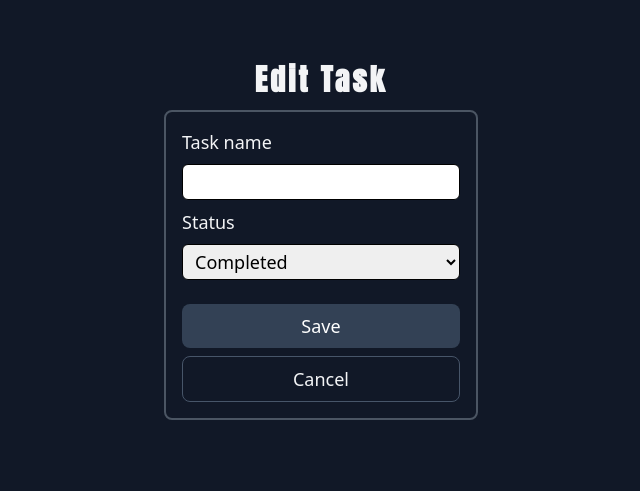
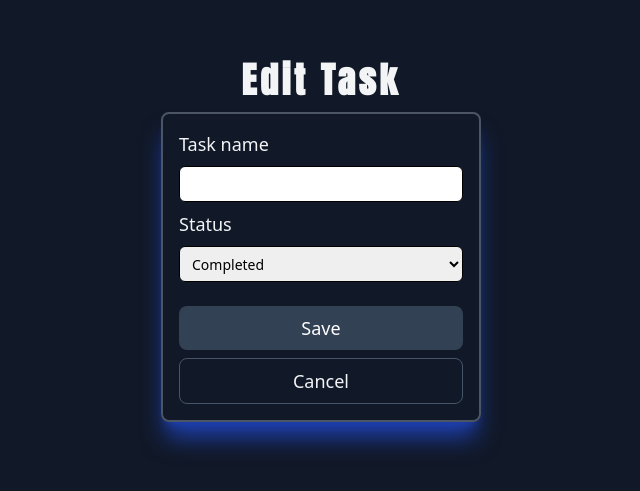
Before and after one commit to JoseluisDev24/entregable-react-bios, a React (Vite) app: page /edit-task in a window 1280 px wide. Shown: the part 159-650 px from the top of the page, without its empty margins (319-959 px from the left). Built offline with nearby package versions, Linux system fonts and the light colour scheme; data requests are answered from the project's data file; the HTML template or start-up script is replaced by a standard one.

Commit message:
shadow for EditTask form

```diff
--- a/src/components/TodoItem/TodoItem.jsx
+++ b/src/components/TodoItem/TodoItem.jsx
@@ -1,5 +1,5 @@
 import React from "react";
-import { Link, Routes, Route } from "react-router-dom";
+import { Link } from "react-router-dom";
 
 function TodoItem({ task, setTasks, handleSetCompleted }) {
   const handleDeleteTask = async (id) => {
--- a/src/components/pages/EditTask/EditTask.jsx
+++ b/src/components/pages/EditTask/EditTask.jsx
@@ -5,23 +5,23 @@ function EditTask({ tasks }) {
   return (
     <div className="bg-gray-900 min-h-screen h-full text-gray-100 flex items-center justify-center">
       <div className="flex flex-col items-center justify-center h-96 text-lg gap-3">
-        <h1 className="text-3xl font-anton font-bold tracking-widest">
+        <h1 className="text-4xl font-anton font-bold tracking-widest">
           Edit Task
         </h1>
-        <form className="flex flex-col border-2 border-solid border-gray-600 p-4 rounded-lg font-medium gap-2">
+        <form className="flex flex-col shadow-xl shadow-blue-800 border-2 border-solid border-gray-600 p-4 rounded-lg w-80 font-medium gap-2">
           <label htmlFor="taskName">Task name</label>
           <input
             id="taskName"
             type="text"
-            className="rounded-md h-9 border-solid border border-black cursor-text text-black px-2"
+            className="rounded-md h-9 text-sm border-solid border border-black cursor-text text-black px-2"
           />
           <label htmlFor="taskStatus">Status</label>
           <select
             id="taskStatus"
-            className="mb-4 rounded-md h-9 border-solid border border-black text-black px-2"
+            className="mb-4 rounded-md text-sm h-9 border-solid border border-black text-black px-2"
           >
-            <option value="completed">Completed</option>
-            <option value="incomplete">Incomplete</option>
+            <option value="completed" className="text-sm">Completed</option>
+            <option value="incomplete" className="text-sm">Incomplete</option>
           </select>
           <button
             type="submit"
```
